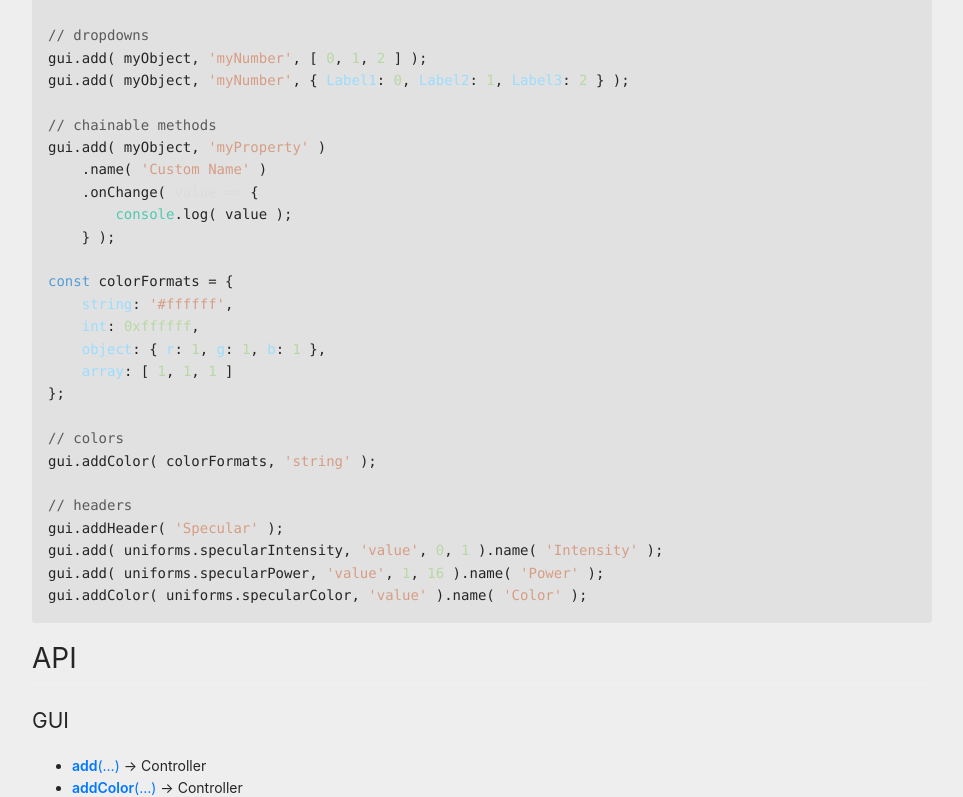
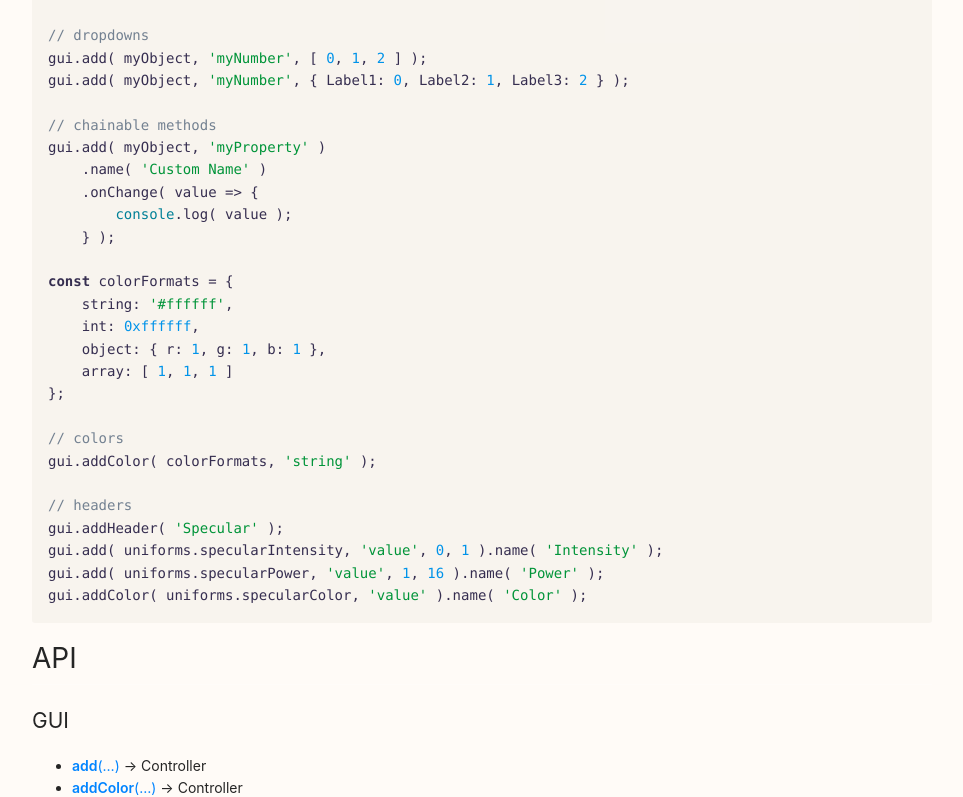
Before and after one commit to georgealways/lil-gui, a website with bundled scripts: page docs/index.html in a window 1280 px wide. Shown: the part 466-1263 px from the top of the page, without its empty margins (158-1121 px from the left). Built offline with nearby package versions, Linux system fonts and the light colour scheme.

Commit message:
docs cleanup

```diff
--- a/docs/style.css
+++ b/docs/docs.css
@@ -12,18 +12,18 @@ html {
 	--font-family-code: Menlo, Monaco, Consolas, "Droid Sans Mono", monospace, "Droid Sans Fallback";
 	--font-size: 14px;
 	--line-height: 1.6;
-	--background: #eee;
+	--background: #fffbf7;
 	--foreground: #252525;
-	--link: #0077ff;
-	--code: #d7ba7d;
+	--link: #0084ff;
+	--code: #362e50;
+	--pre-background: #f5f1ebb4;
 }
 
 strong {
 	font-weight: 600;
 }
 
-html,
-body {
+html, body {
 	font-family: var(--font-family);
 	line-height: var(--line-height);
 	font-size: var(--font-size);
@@ -34,7 +34,7 @@ body {
 	background-color: var(--background);
 	color: var(--foreground);
 	font-weight: normal;
-	padding: 0 20px;
+	padding: 0 10px;
 }
 
 img {
@@ -52,13 +52,14 @@ a:hover {
 }
 
 pre code {
-	color: var(--foreground);
 	font-family: var(--font-family-code);
+	color: var(--code);
 	tab-size: 4;
 }
 
 pre {
-	background-color: rgba(10, 10, 10, 0.055);
+	background-color: var(--pre-background);
+	color: var(--code);
 }
 
 code {
@@ -86,18 +87,11 @@ h1 {
 	border-bottom-style: solid;
 }
 
-h1,
-h2,
-h3 {
+h1, h2, h3 {
 	font-weight: normal;
 }
 
-h1 code,
-h2 code,
-h3 code,
-h4 code,
-h5 code,
-h6 code {
+h1 code, h2 code, h3 code, h4 code, h5 code, h6 code {
 	line-height: auto;
 }
 
@@ -105,140 +99,58 @@ table {
 	border-collapse: collapse;
 }
 
-table > thead > tr > th,
-table > thead > tr > td,
-table > tbody > tr > th,
-table > tbody > tr > td {
+table>thead>tr>th, table>thead>tr>td, table>tbody>tr>th, table>tbody>tr>td {
 	padding: 5px 10px;
 }
 
-table > tbody > tr + tr > td {
+table>tbody>tr+tr>td {
 	border-top: 1px solid;
 }
 
-pre:not(.hljs),
-pre.hljs code > div {
+pre:not(.hljs), pre.hljs code>div {
 	padding: 16px;
 	border-radius: 3px;
 	overflow: auto;
 }
 
-table > thead > tr > th {
+table>thead>tr>th {
 	text-align: left;
 	border-bottom: 1px solid;
 	border-color: rgba(255, 255, 255, 0.69);
 }
 
-h1,
-hr,
-table > tbody > tr + tr > td {
+h1, hr, table>tbody>tr+tr>td {
 	border-color: rgba(255, 255, 255, 0.18);
 }
 
-.hljs {
-	display: block;
-	overflow-x: auto;
-	padding: 0.5em;
-	background: #1e1e1e;
-	color: #dcdcdc;
+.hljs-keyword, .hljs-selector-tag, .hljs-title, .hljs-section, .hljs-doctag, .hljs-name, .hljs-strong {
+	font-weight: bold
 }
 
-.hljs-keyword,
-.hljs-literal,
-.hljs-symbol,
-.hljs-name {
-	color: #569cd6;
+.hljs-comment {
+	color: #738191
 }
 
-.hljs-link {
-	color: #569cd6;
-	text-decoration: underline;
+.hljs-title, .hljs-section, .hljs-type, .hljs-addition, .hljs-tag, .hljs-quote, .hljs-name, .hljs-selector-id, .hljs-selector-class, .hljs-built_in {
+	color: #008097
 }
 
-.hljs-built_in,
-.hljs-type {
-	color: #4ec9b0;
+.hljs-literal {
+	color: #790097;
 }
 
-.hljs-number,
-.hljs-class {
-	color: #b8d7a3;
+.hljs-number {
+	color: #0093e9
 }
 
-.hljs-string,
-.hljs-meta-string {
-	color: #d69d85;
+.hljs-string {
+	color: #009439;
 }
 
-.hljs-regexp,
-.hljs-template-tag {
-	color: #9a5334;
-}
-
-.hljs-subst,
-.hljs-function,
-.hljs-title,
-.hljs-params,
-.hljs-formula {
-	color: #dcdcdc;
-}
-
-.hljs-comment,
-.hljs-quote {
-	color: rgb(90, 90, 90);
-	/* font-style: italic */
-}
-
-.hljs-doctag {
-	color: #608b4e;
-}
-
-.hljs-meta,
-.hljs-meta-keyword,
-.hljs-tag {
-	color: #9b9b9b;
-}
-
-.hljs-variable,
-.hljs-template-variable {
-	color: #bd63c5;
-}
-
-.hljs-attr,
-.hljs-attribute,
-.hljs-builtin-name {
-	color: #9cdcfe;
-}
-
-.hljs-section {
-	color: gold;
+.hljs-meta, .hljs-subst, .hljs-symbol, .hljs-regexp, .hljs-attribute, .hljs-deletion, .hljs-variable, .hljs-template-variable, .hljs-link, .hljs-bullet {
+	color: #4c81c9
 }
 
 .hljs-emphasis {
-	font-style: italic;
+	font-style: italic
 }
-
-.hljs-strong {
-	font-weight: bold;
-}
-
-.hljs-bullet,
-.hljs-selector-tag,
-.hljs-selector-id,
-.hljs-selector-class,
-.hljs-selector-attr,
-.hljs-selector-pseudo {
-	color: #d7ba7d;
-}
-
-.hljs-addition {
-	background-color: #144212;
-	display: inline-block;
-	width: 100%;
-}
-
-.hljs-deletion {
-	background-color: #600;
-	display: inline-block;
-	width: 100%;
-}
--- a/docs/index.html
+++ b/docs/index.html
@@ -4,7 +4,7 @@
 	<meta charset="utf-8">
 	<meta name="viewport" content="width=device-width, user-scalable=no, minimum-scale=1.0, maximum-scale=1">
 	<title></title>
-	<link rel="stylesheet" href="style.css">
+	<link rel="stylesheet" href="docs.css">
 </head>
 <body>
 
@@ -153,17 +153,17 @@ folder.open( folder._closed ); <span class="hljs-comment">// toggle</span>
 </ul>
 <h2><a name="GUI#children" href="#GUI#children"></a> <a href="https://github.com/georgealways/gui/blob/master/src/GUI.js#L50">#</a> gui.<strong>children</strong> : Array</h2>
 <p>TODO</p>
-<h2><a name="GUI#domElement" href="#GUI#domElement"></a> <a href="https://github.com/georgealways/gui/blob/master/src/GUI.js#L56">#</a> gui.<strong>domElement</strong> : HTMLElement</h2>
+<h2><a name="GUI#domElement" href="#GUI#domElement"></a> <a href="https://github.com/georgealways/gui/blob/master/src/GUI.js#L61">#</a> gui.<strong>domElement</strong> : HTMLElement</h2>
 <p>The outermost container <code>div</code>.</p>
 <h2><a name="GUI#parent" href="#GUI#parent"></a> <a href="https://github.com/georgealways/gui/blob/master/src/GUI.js#L38">#</a> gui.<strong>parent</strong> : GUI</h2>
 <p>The GUI this folder is nested in, or <code>undefined</code> for the root GUI.</p>
 <h2><a name="GUI#root" href="#GUI#root"></a> <a href="https://github.com/georgealways/gui/blob/master/src/GUI.js#L44">#</a> gui.<strong>root</strong> : GUI</h2>
 <p>Reference to the outermost folder, or <code>this</code> for the root GUI.</p>
-<h2><a name="GUI#$children" href="#GUI#$children"></a> <a href="https://github.com/georgealways/gui/blob/master/src/GUI.js#L73">#</a> gui.<strong>$children</strong> : HTMLElement</h2>
+<h2><a name="GUI#$children" href="#GUI#$children"></a> <a href="https://github.com/georgealways/gui/blob/master/src/GUI.js#L78">#</a> gui.<strong>$children</strong> : HTMLElement</h2>
 <p>The <code>div</code> that contains child elements.</p>
-<h2><a name="GUI#$title" href="#GUI#$title"></a> <a href="https://github.com/georgealways/gui/blob/master/src/GUI.js#L63">#</a> gui.<strong>$title</strong> : HTMLElement</h2>
+<h2><a name="GUI#$title" href="#GUI#$title"></a> <a href="https://github.com/georgealways/gui/blob/master/src/GUI.js#L68">#</a> gui.<strong>$title</strong> : HTMLElement</h2>
 <p>The clickable title that collapses a GUI.</p>
-<h2><a name="GUI#_closed" href="#GUI#_closed"></a> <a href="https://github.com/georgealways/gui/blob/master/src/GUI.js#L79">#</a> gui.<strong>_closed</strong> : boolean</h2>
+<h2><a name="GUI#_closed" href="#GUI#_closed"></a> <a href="https://github.com/georgealways/gui/blob/master/src/GUI.js#L55">#</a> gui.<strong>_closed</strong> : boolean</h2>
 <h2><a name="GUI#_title" href="#GUI#_title"></a> <a href="https://github.com/georgealways/gui/blob/master/src/GUI.js#L210">#</a> gui.<strong>_title</strong> : string</h2>
 <h1>Controller</h1>
 <p>Classdesc? Where are you getting this intel. who told you.</p>
--- a/src/GUI.js
+++ b/src/GUI.js
@@ -50,6 +50,11 @@ export default class GUI {
 		this.children = [];
 
 		/**
+		 * @type {boolean}
+		 */
+		this._closed = false;
+
+		/**
 		 * The outermost container `div`.
 		 * @type {HTMLElement}
 		 */
@@ -72,11 +77,6 @@ export default class GUI {
 		 */
 		this.$children = document.createElement( 'div' );
 		this.$children.classList.add( 'children' );
-
-		/**
-		 * @type {boolean}
-		 */
-		this._closed = false;
 
 		this.domElement.appendChild( this.$title );
 		this.domElement.appendChild( this.$children );
--- a/style/main.scss
+++ b/style/main.scss
@@ -18,7 +18,6 @@
 }
 
 .lil-gui {
-
 	// Base styles
 	// -------------------------------------------------------------------------
 
@@ -167,7 +166,6 @@
 				background: var(--widget-bg-color);
 			}
 		}
-	}
 
 		@include mobile {
 			--row-height: 38px;
@@ -175,14 +173,14 @@
 			--font-size: 16px;
 			--padding: 8px;
 			--widget-padding: 0 0 0 5px;
-		--scrollbar-width: 8px;
+			--scrollbar-width: 7px;
 
-		&.autoPlace {
 			right: auto;
 			top: auto;
 			bottom: 0;
 			left: 0;
 			width: 100%;
+
 			& > .children {
 				max-height: var(--mobile-max-height);
 			}
@@ -374,53 +372,53 @@
 	}
 }
 
-/*
-.lil-gui .controller.number.hasSlider {
-	position: relative;
-}
 
-.lil-gui .controller.number.hasSlider .name {
-	position: absolute;
-	pointer-events: none;
-	width: auto;
-}
-.lil-gui .controller.number.hasSlider input {
-	width: 18%;
-} */
+// .lil-gui .controller.number.hasSlider {
+// 	position: relative;
+// }
 
-.lil-gui.solarized {
-	$base03: #002b36;
-	$base02: #073642;
-	$base01: #586e75;
-	$base00: #657b83;
-	$base0: #839496;
-	$base1: #93a1a1;
-	$base2: #eee8d5;
-	$base3: #fdf6e3;
-	$yellow: #b58900;
-	$orange: #cb4b16;
-	$red: #dc322f;
-	$magenta: #d33682;
-	$violet: #6c71c4;
-	$blue: #268bd2;
-	$cyan: #2aa198;
-	$green: #859900;
+// .lil-gui .controller.number.hasSlider .name {
+// 	position: absolute;
+// 	pointer-events: none;
+// 	width: auto;
+// }
+// .lil-gui .controller.number.hasSlider input {
+// 	width: 18%;
+// }
 
-	&,
-	& .lil-gui {
-		--bg-color: #{$base3};
-		--fg-color: #{$base00};
+// .lil-gui.solarized {
+// 	$base03: #002b36;
+// 	$base02: #073642;
+// 	$base01: #586e75;
+// 	$base00: #657b83;
+// 	$base0: #839496;
+// 	$base1: #93a1a1;
+// 	$base2: #eee8d5;
+// 	$base3: #fdf6e3;
+// 	$yellow: #b58900;
+// 	$orange: #cb4b16;
+// 	$red: #dc322f;
+// 	$magenta: #d33682;
+// 	$violet: #6c71c4;
+// 	$blue: #268bd2;
+// 	$cyan: #2aa198;
+// 	$green: #859900;
 
-		--widget-fg-color: #{$base00};
-		--widget-bg-color: #{$base2};
-		--widget-fg-color-focus: #{$base2};
-		--widget-bg-color-focus: #{$base00};
+// 	&,
+// 	& .lil-gui {
+// 		--bg-color: #{$base3};
+// 		--fg-color: #{$base00};
 
-		--number-color: #{$blue};
-		--string-color: #{$green};
+// 		--widget-fg-color: #{$base00};
+// 		--widget-bg-color: #{$base2};
+// 		--widget-fg-color-focus: #{$base2};
+// 		--widget-bg-color-focus: #{$base00};
 
-		--title-bg-color: #{$base2};
-		--header-rule-color: #{$base2};
-		--folder-rule-color: #{$base2};
-	}
-}
+// 		--number-color: #{$blue};
+// 		--string-color: #{$green};
+
+// 		--title-bg-color: #{$base2};
+// 		--header-rule-color: #{$base2};
+// 		--folder-rule-color: #{$base2};
+// 	}
+// }
```
Also changed, not shown: API.md (+4 -4 lines), scripts/docs.html (+1 -1 lines), build/lil-gui.css, build/lil-gui.module.js. Lines whose indentation alone changed are shown as unchanged.
